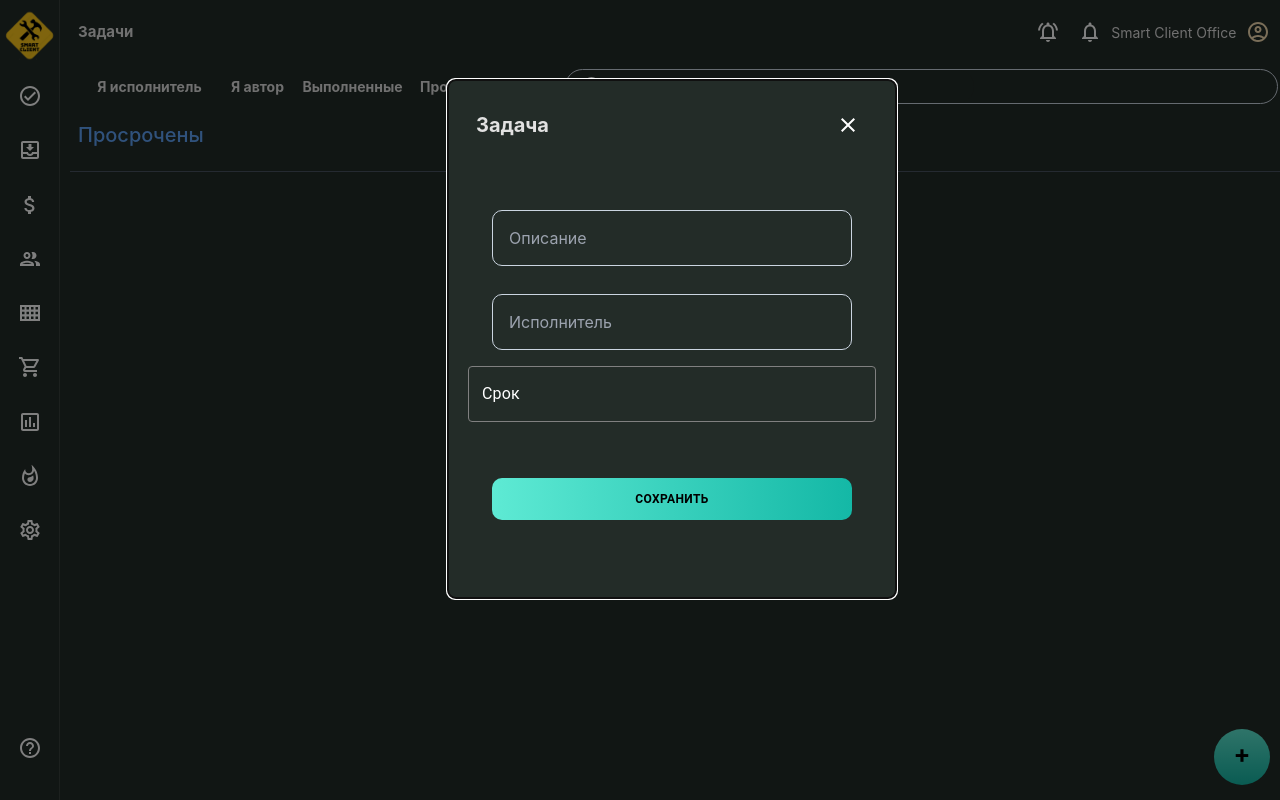
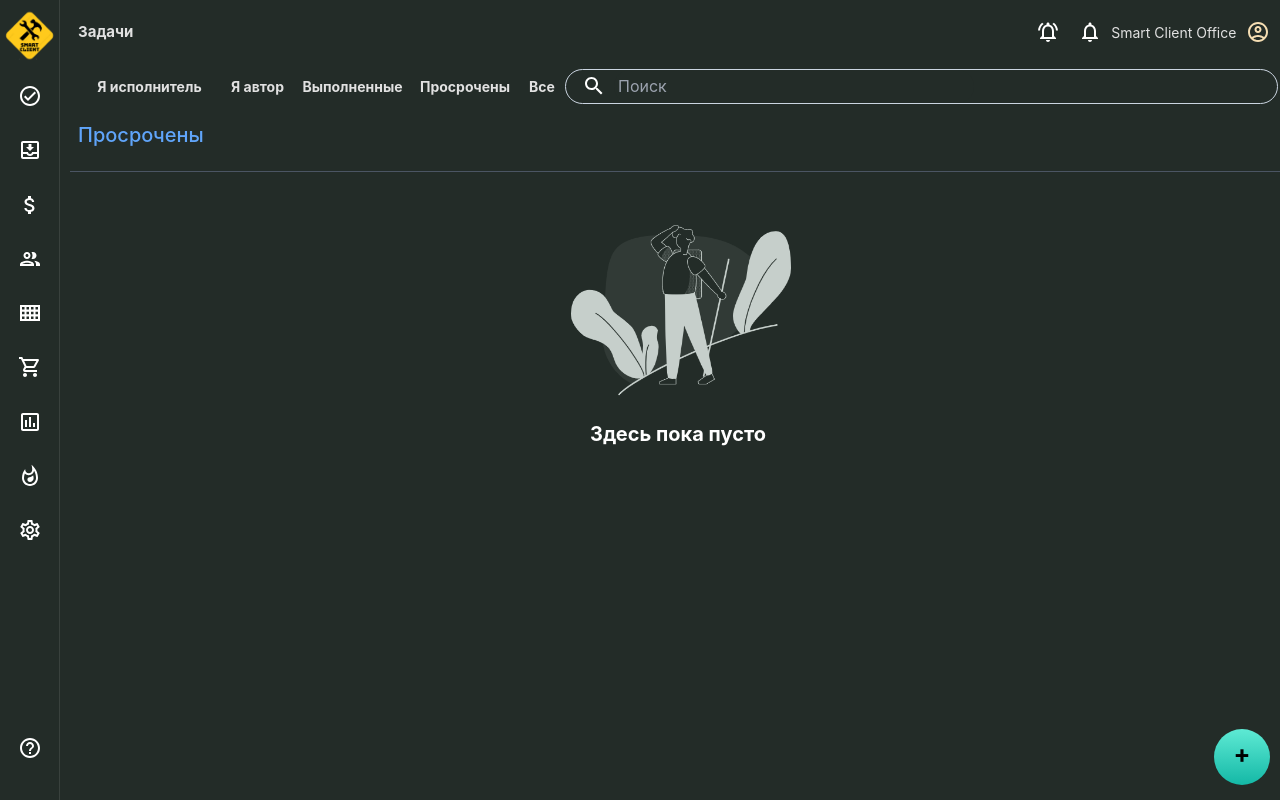
Before and after one commit to dev-tokumei/service_dashboard, a React (Create React App) app: page /task in a window 1280 px wide. Built offline with nearby package versions, Linux system fonts and the light colour scheme.

Commit message:
tooltip in todomodal

```diff
--- a/src/components/Navbar/Navbar.jsx
+++ b/src/components/Navbar/Navbar.jsx
@@ -1,92 +1,112 @@
-import React from "react";
-import logo from "../../assets/logo.png";
-import { Link } from "react-router-dom";
-import AttachMoneyIcon from "@mui/icons-material/AttachMoneyOutlined";
-import PeopleOutlineOutlinedIcon from "@mui/icons-material/PeopleOutlineOutlined";
-import ShoppingCartOutlinedIcon from "@mui/icons-material/ShoppingCartOutlined";
-import MoveToInboxOutlinedIcon from "@mui/icons-material/MoveToInboxOutlined";
-import ViewCompactOutlinedIcon from "@mui/icons-material/ViewCompactOutlined";
-import CheckCircleOutlineOutlinedIcon from "@mui/icons-material/CheckCircleOutlineOutlined";
-import AssessmentOutlinedIcon from "@mui/icons-material/AssessmentOutlined";
-import WhatshotOutlinedIcon from "@mui/icons-material/WhatshotOutlined";
-import SettingsOutlinedIcon from "@mui/icons-material/SettingsOutlined";
-import HelpOutlineOutlinedIcon from "@mui/icons-material/HelpOutlineOutlined";
-import { IconButton } from "@mui/material";
+import React from 'react';
+import logo from '../../assets/logo.png';
+import { Link } from 'react-router-dom';
+import AttachMoneyIcon from '@mui/icons-material/AttachMoneyOutlined';
+import PeopleOutlineOutlinedIcon from '@mui/icons-material/PeopleOutlineOutlined';
+import ShoppingCartOutlinedIcon from '@mui/icons-material/ShoppingCartOutlined';
+import MoveToInboxOutlinedIcon from '@mui/icons-material/MoveToInboxOutlined';
+import ViewCompactOutlinedIcon from '@mui/icons-material/ViewCompactOutlined';
+import CheckCircleOutlineOutlinedIcon from '@mui/icons-material/CheckCircleOutlineOutlined';
+import AssessmentOutlinedIcon from '@mui/icons-material/AssessmentOutlined';
+import WhatshotOutlinedIcon from '@mui/icons-material/WhatshotOutlined';
+import SettingsOutlinedIcon from '@mui/icons-material/SettingsOutlined';
+import HelpOutlineOutlinedIcon from '@mui/icons-material/HelpOutlineOutlined';
+import { IconButton, Tooltip } from '@mui/material';
 
 const Navbar = () => {
   return (
-    <nav className="w-[60px] flex flex-col  overflow-auto h-screen justify-between border-right fixed z-[-10px] bg_color">
-      <div className="h-[550px] flex flex-col justify-between">
-        <img className="mt-2 cursor-pointer" src={logo} alt="logo" />
-        <div className="place-self-center h-[40px]">
-          <Link to="/task">
-            <IconButton style={{ color: "white" }}>
+    <nav className='w-[60px] flex flex-col  overflow-auto h-screen justify-between border-right fixed z-[-10px] bg_color'>
+      <div className='h-[550px] flex flex-col justify-between'>
+        <img className='mt-2 cursor-pointer' src={logo} alt='logo' />
+        <div className='place-self-center h-[40px]'>
+          <Link to='/task'>
+            <Tooltip title='Задачи'>
+              <IconButton style={{ color: 'white' }}>
                 <CheckCircleOutlineOutlinedIcon />
               </IconButton>
+            </Tooltip>
           </Link>
         </div>
-        <div className="place-self-center h-[40px]">
-          <Link to="/order">
-            <IconButton style={{ color: "white" }}>
+        <div className='place-self-center h-[40px]'>
+          <Link to='/order'>
+            <Tooltip title='Заказы'>
+              <IconButton style={{ color: 'white' }}>
                 <MoveToInboxOutlinedIcon />
               </IconButton>
+            </Tooltip>
           </Link>
         </div>
-        <div className="place-self-center h-[40px]">
-          <Link to="/cashbox">
-            <IconButton style={{ color: "white" }}>
+        <div className='place-self-center h-[40px]'>
+          <Link to='/cashbox'>
+            <Tooltip title='Платежи'>
+              <IconButton style={{ color: 'white' }}>
                 <AttachMoneyIcon />
               </IconButton>
+            </Tooltip>
           </Link>
         </div>
-        <div className="place-self-center h-[40px]">
-          <Link to="/users">
-            <IconButton style={{ color: "white" }}>
+        <div className='place-self-center h-[40px]'>
+          <Link to='/users'>
+            <Tooltip title='Клиенты'>
+              <IconButton style={{ color: 'white' }}>
                 <PeopleOutlineOutlinedIcon />
               </IconButton>
+            </Tooltip>
           </Link>
         </div>
-        <div className="place-self-center h-[40px]">
-          <Link to="/inventory">
-            <IconButton style={{ color: "white" }}>
+        <div className='place-self-center h-[40px]'>
+          <Link to='/inventory'>
+            <Tooltip title='Склад'>
+              <IconButton style={{ color: 'white' }}>
                 <ViewCompactOutlinedIcon />
               </IconButton>
+            </Tooltip>
           </Link>
         </div>
-        <div className="place-self-center h-[40px]">
-          <Link to="/market">
-            <IconButton style={{ color: "white" }}>
+        <div className='place-self-center h-[40px]'>
+          <Link to='/market'>
+            <Tooltip title='Магазин'>
+              <IconButton style={{ color: 'white' }}>
                 <ShoppingCartOutlinedIcon />
               </IconButton>
+            </Tooltip>
           </Link>
         </div>
-        <div className="place-self-center h-[40px]">
-          <Link to="/report">
-            <IconButton style={{ color: "white" }}>
+        <div className='place-self-center h-[40px]'>
+          <Link to='/report'>
+            <Tooltip title='Отчети'>
+              <IconButton style={{ color: 'white' }}>
                 <AssessmentOutlinedIcon />
               </IconButton>
+            </Tooltip>
           </Link>
         </div>
-        <div className="place-self-center h-[40px]">
-          <Link to="/tender">
-            <IconButton style={{ color: "white" }}>
+        <div className='place-self-center h-[40px]'>
+          <Link to='/tender'>
+            <Tooltip title='Объявление'>
+              <IconButton style={{ color: 'white' }}>
                 <WhatshotOutlinedIcon />
               </IconButton>
+            </Tooltip>
           </Link>
         </div>
-        <div className="place-self-center h-[40px]">
-          <Link to="/setting">
-            <IconButton style={{ color: "white" }}>
+        <div className='place-self-center h-[40px]'>
+          <Link to='/setting'>
+            <Tooltip title='Настройка'>
+              <IconButton style={{ color: 'white' }}>
                 <SettingsOutlinedIcon />
               </IconButton>
+            </Tooltip>
           </Link>
         </div>
       </div>
-      <div className="place-self-center mb-8 h-[40px]">
-        <Link to="/help">
-          <IconButton style={{ color: "white" }}>
+      <div className='place-self-center mb-8 h-[40px]'>
+        <Link to='/help'>
+          <Tooltip title='Справка'>
+            <IconButton style={{ color: 'white' }}>
               <HelpOutlineOutlinedIcon />
             </IconButton>
+          </Tooltip>
         </Link>
       </div>
     </nav>
--- a/src/components/Todo/TodoModal.jsx
+++ b/src/components/Todo/TodoModal.jsx
@@ -1,4 +1,4 @@
-import { Button, IconButton, Modal, TextField } from '@mui/material';
+import { Button, IconButton, Modal, TextField, Tooltip } from '@mui/material';
 import React, { useState } from 'react';
 import CloseIcon from '@mui/icons-material/Close';
 import { onClose } from '../../store/slices/modalSlice';
@@ -18,12 +18,14 @@ const TodoModal = ({ onOpen }) => {
         <div className='w-[448px] h-[518px] rounded-lg bg_color p-5 absolute top-20 left-[35%]'>
           <div className='w-full flex h-[50px] justify-between items-center p-2'>
             <h1 className='font-bold text-[20px]'>Задача</h1>
+            <Tooltip title='Закрыть'>
               <IconButton
                 style={{ color: 'white' }}
                 onClick={() => dispatch(onClose())}
               >
                 <CloseIcon />
               </IconButton>
+            </Tooltip>
           </div>
           <form>
             <div className='flex flex-col items-center justify-between pt-8'>
@@ -37,11 +39,6 @@ const TodoModal = ({ onOpen }) => {
                 type='text'
                 placeholder='Исполнитель'
               />
-              {/* <input
-              className="bg_color focus:outline-none w-[360px] border-slate-300 focus:border-sky-500 focus:ring-sky-500 focus:ring-1 border rounded-[10px] h-[56px] p-4 mt-7"
-              type="date"
-              placeholder="Срок"
-            /> */}
               <LocalizationProvider dateAdapter={AdapterDayjs}>
                 <DateTimePicker
                   label='Срок'
--- a/src/components/ui/theme.js
+++ b/src/components/ui/theme.js
@@ -10,11 +10,11 @@ export const theme = createTheme({
     MuiTooltip: {
       styleOverrides: {
         tooltip: {
-          fontSize: "14px",
-          color: "black",
-          backgroundColor: "#69f0ae"
-        }
-      }
+          fontSize: '14px',
+          color: 'black',
+          backgroundColor: '#69f0ae',
+        },
+      },
     },
     MuiOutlinedInput: {
       styleOverrides: {
--- a/src/store/slices/modalSlice.js
+++ b/src/store/slices/modalSlice.js
@@ -1,11 +1,11 @@
-import { createSlice } from "@reduxjs/toolkit";
+import { createSlice } from '@reduxjs/toolkit';
 
 const initialState = {
-  isModal: true,
+  isModal: false,
 };
 
 export const modalSlice = createSlice({
-  name: "modal",
+  name: 'modal',
   initialState,
   reducers: {
     onOpen: (state) => {
```
Also changed, not shown: src/components/Orders/Orders.jsx (+9 -9 lines). Lines whose indentation alone changed are shown as unchanged.
